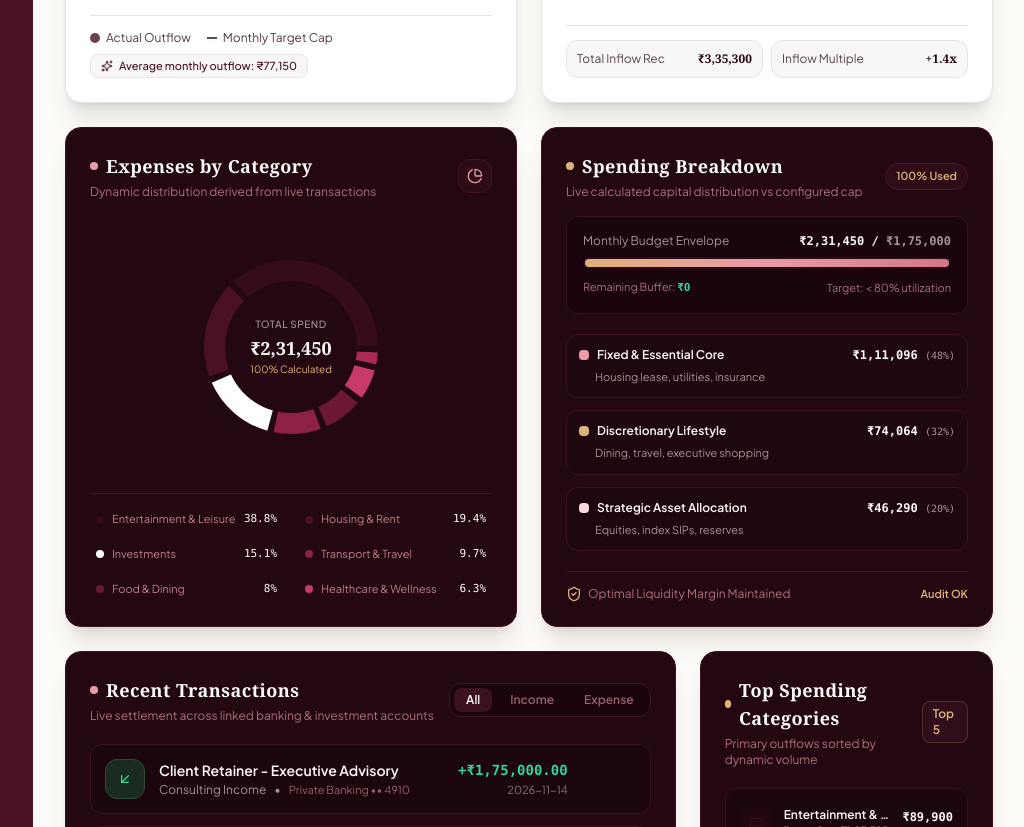
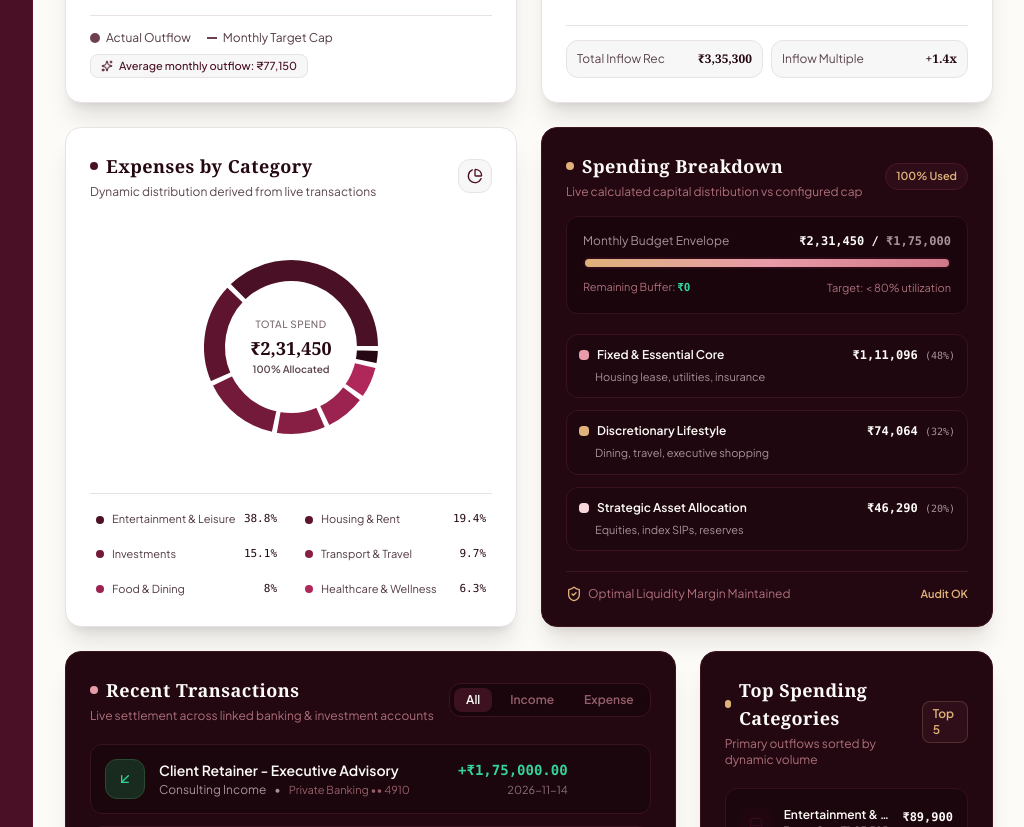
Before and after one commit to vermaanv01-boop/FINORA-Personal-Finance-Tracker., a React (Vite) app: page /dashboard in a window 1280 px wide. Shown: the part 740-1567 px from the top of the page, without its empty margins (255-1279 px from the left). Built offline with nearby package versions, Linux system fonts and the light colour scheme; a web font is replaced by a local one.

Commit message:
changing ui

```diff
--- a/src/sections/CategoryDonutChart.jsx
+++ b/src/sections/CategoryDonutChart.jsx
@@ -8,23 +8,42 @@ import {
 } from 'recharts';
 import { PieChart as PieIcon } from 'lucide-react';
 import { formatCurrency } from '../utils/currency';
+import { useTheme } from '../context/ThemeContext';
 
 export default function CategoryDonutChart({ data, currency = 'INR' }) {
+  const { isDark } = useTheme();
   const [activeIndex, setActiveIndex] = useState(null);
 
   const total = data.reduce((acc, curr) => acc + (curr.value || 0), 0);
+
+  // Dynamic burgundy gradient shades
+  const BURGUNDY_PIE_SHADES = [
+    '#4A1025',
+    '#5E142F',
+    '#73193A',
+    '#871E44',
+    '#9C234F',
+    '#B02859',
+    '#260814'
+  ];
 
   const CustomTooltip = ({ active, payload }) => {
     if (active && payload && payload.length) {
       const item = payload[0].payload;
       return (
-        <div className="bg-[#1C060D] border border-[#481827] px-3.5 py-2 rounded-xl shadow-xl text-xs text-[#FDFBF7]">
-          <p className="font-semibold text-[#DFB27A] mb-0.5">{item.name}</p>
+        <div className={`
+          border px-3.5 py-2 rounded-xl shadow-xl text-xs
+          ${isDark
+            ? 'bg-[#260814] border-[#52152C] text-[#FFFFFF]'
+            : 'bg-[#FFFFFF] border-[#E8E2E4] text-[#260814]'
+          }
+        `}>
+          <p className="font-semibold mb-0.5">{item.name}</p>
           <div className="flex items-center justify-between gap-4">
-            <span className="text-[#E89BA8]">Amount:</span>
+            <span>Amount:</span>
             <span className="font-bold font-mono">{formatCurrency(item.value, currency)}</span>
           </div>
-          <div className="flex items-center justify-between gap-4 text-[#A89299] text-[11px]">
+          <div className="flex items-center justify-between gap-4 opacity-75 text-[11px]">
             <span>Share:</span>
             <span>{total > 0 ? ((item.value / total) * 100).toFixed(1) : 0}%</span>
           </div>
@@ -35,21 +54,27 @@ export default function CategoryDonutChart({ data, currency = 'INR' }) {
   };
 
   return (
-    <div className="bg-[#230811] border border-[#3E1421] rounded-2xl p-6 shadow-xl shadow-[#15040a]/10 flex flex-col justify-between">
+    <div className={`
+      border rounded-2xl p-6 shadow-xl flex flex-col justify-between transition-colors
+      ${isDark
+        ? 'bg-[#260814] border-[#360B1C] text-[#FFFFFF]'
+        : 'bg-[#FFFFFF] border-[#E8E2E4] text-[#260814]'
+      }
+    `}>
       {/* Header */}
       <div className="flex items-center justify-between mb-4">
         <div>
           <div className="flex items-center gap-2">
-            <span className="w-2 h-2 rounded-full bg-[#E89BA8]" />
-            <h3 className="font-serif font-bold text-lg text-[#FDFBF7] tracking-wide">
+            <span className={`w-2 h-2 rounded-full ${isDark ? 'bg-[#FFFFFF]' : 'bg-[#4A1025]'}`} />
+            <h3 className="font-serif font-bold text-lg tracking-wide">
               Expenses by Category
             </h3>
           </div>
-          <p className="text-xs text-[#E89BA8]/70 mt-1">
+          <p className="text-xs opacity-75 mt-1">
             Dynamic distribution derived from live transactions
           </p>
         </div>
-        <div className="p-2 rounded-xl bg-[#2D0B16] text-[#E89BA8] border border-[#3D1420]">
+        <div className={`p-2 rounded-xl border ${isDark ? 'bg-[#360B1C] border-[#52152C] text-[#FFFFFF]' : 'bg-[#F8F7F7] border-[#E8E2E4] text-[#4A1025]'}`}>
           <PieIcon className="w-4 h-4" />
         </div>
       </div>
@@ -57,7 +82,7 @@ export default function CategoryDonutChart({ data, currency = 'INR' }) {
       {/* Donut Chart with Center Label */}
       <div className="relative h-56 w-full flex items-center justify-center">
         {data.length === 0 ? (
-          <div className="text-xs text-[#A89299]">No expense category data recorded yet</div>
+          <div className="text-xs opacity-60">No expense category data recorded yet</div>
         ) : (
           <>
             <ResponsiveContainer width="100%" height="100%">
@@ -69,7 +94,7 @@ export default function CategoryDonutChart({ data, currency = 'INR' }) {
                   cy="50%"
                   innerRadius={65}
                   outerRadius={88}
-                  paddingAngle={3}
+                  paddingAngle={2}
                   dataKey="value"
                   onMouseEnter={(_, index) => setActiveIndex(index)}
                   onMouseLeave={() => setActiveIndex(null)}
@@ -77,8 +102,8 @@ export default function CategoryDonutChart({ data, currency = 'INR' }) {
                   {data.map((entry, index) => (
                     <Cell
                       key={`cell-${index}`}
-                      fill={entry.color}
-                      stroke="#230811"
+                      fill={BURGUNDY_PIE_SHADES[index % BURGUNDY_PIE_SHADES.length]}
+                      stroke={isDark ? '#260814' : '#FFFFFF'}
                       strokeWidth={2}
                       className="transition-all duration-300 hover:opacity-80 cursor-pointer"
                     />
@@ -89,30 +114,33 @@ export default function CategoryDonutChart({ data, currency = 'INR' }) {
 
             {/* Center Total Readout */}
             <div className="absolute inset-0 flex flex-col items-center justify-center pointer-events-none">
-              <span className="text-[10px] uppercase tracking-wider text-[#A89299] font-medium">Total Spend</span>
-              <span className="font-serif font-bold text-base sm:text-lg text-[#FDFBF7] mt-0.5 max-w-[120px] truncate text-center">
+              <span className="text-[10px] uppercase tracking-wider opacity-60 font-medium">Total Spend</span>
+              <span className="font-serif font-bold text-base sm:text-lg mt-0.5 max-w-[120px] truncate text-center">
                 {formatCurrency(total, currency, false)}
               </span>
-              <span className="text-[10px] text-[#DFB27A]">100% Calculated</span>
+              <span className="text-[10px] opacity-75 font-semibold">100% Allocated</span>
             </div>
           </>
         )}
       </div>
 
       {/* Categories Legend List */}
-      <div className="mt-4 pt-3 border-t border-[#3D1421] grid grid-cols-2 gap-x-4 gap-y-2 text-xs">
+      <div className={`mt-4 pt-3 border-t grid grid-cols-2 gap-x-4 gap-y-2 text-xs ${isDark ? 'border-[#360B1C]' : 'border-[#E8E2E4]'}`}>
         {data.slice(0, 6).map((item, index) => (
           <div
             key={item.name}
             className={`flex items-center justify-between p-1.5 rounded-lg transition-colors ${
-              activeIndex === index ? 'bg-[#35101E]' : ''
+              activeIndex === index ? isDark ? 'bg-[#360B1C]' : 'bg-[#F8F7F7]' : ''
             }`}
           >
             <div className="flex items-center gap-2 truncate">
-              <span className="w-2 h-2 rounded-full shrink-0" style={{ backgroundColor: item.color }} />
-              <span className="text-[#E89BA8]/80 truncate text-[11px]">{item.name}</span>
+              <span
+                className="w-2 h-2 rounded-full shrink-0"
+                style={{ backgroundColor: BURGUNDY_PIE_SHADES[index % BURGUNDY_PIE_SHADES.length] }}
+              />
+              <span className="truncate text-[11px] opacity-80">{item.name}</span>
             </div>
-            <span className="font-mono font-medium text-[#FDFBF7] text-[11px] ml-1">
+            <span className="font-mono font-medium text-[11px] ml-1">
               {item.percentage}%
             </span>
           </div>
```
